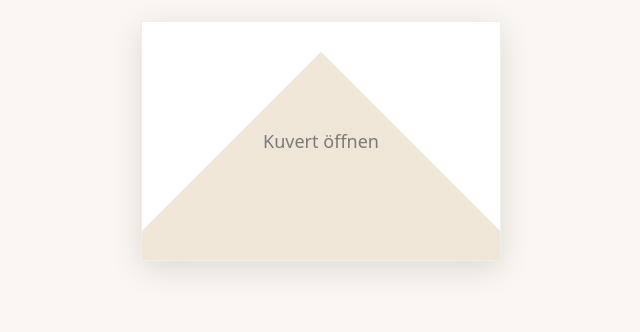
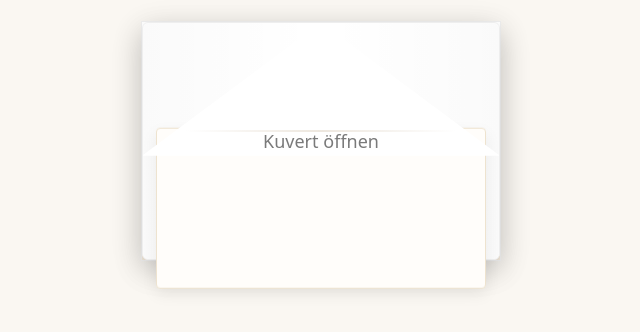
Before and after one commit to Constitosh/wedding, a website: page public/index.html in a window 1280 px wide. Shown: the part 132-464 px from the top of the page, without its empty margins (319-959 px from the left). Drawn offline with Linux system fonts and the light colour scheme.

Commit message:
Update styles.css

```diff
--- a/public/styles.css
+++ b/public/styles.css
@@ -140,3 +140,127 @@ input[type="text"], input[type="number"], textarea, select {
 }
 
 .footer-note { text-align: center; color: var(--muted); font-size: 12px; margin: 18px 0 12px; }
+
+/* 3D-Stage */
+.envelope-wrap {
+  display: grid;
+  place-items: center;
+  margin-top: 24px;
+  perspective: 1000px;
+}
+
+.envelope {
+  width: 360px;
+  height: 240px;
+  position: relative;
+  cursor: pointer;
+  transform-style: preserve-3d;
+  transition: transform .4s ease;
+}
+.envelope:hover { transform: translateY(-2px); }
+
+.open-label {
+  position: absolute; inset: 0;
+  display: grid; place-items: center;
+  font-size: 18px; color: var(--muted);
+  z-index: 5;
+  user-select: none;
+}
+
+/* Umschlag-Körper (Tasche) */
+.pocket {
+  position: absolute; inset: 0;
+  background: #fff;
+  border: 1px solid #eee;
+  border-radius: 6px;
+  box-shadow: 0 10px 30px rgba(0,0,0,.14);
+  z-index: 1;
+}
+
+/* Zierkanten links/rechts (leichte Schattenoptik) */
+.pocket::before,
+.pocket::after {
+  content: "";
+  position: absolute;
+  top: 0; bottom: 0; width: 48%;
+  background: linear-gradient(to right, rgba(0,0,0,0.02), transparent);
+  pointer-events: none;
+}
+.pocket::before { left: 0; border-top-left-radius: 6px; border-bottom-left-radius: 6px; }
+.pocket::after {
+  right: 0;
+  background: linear-gradient(to left, rgba(0,0,0,0.02), transparent);
+  border-top-right-radius: 6px; border-bottom-right-radius: 6px;
+}
+
+/* Klappe (Dreieck), klappt nach hinten auf */
+.flap {
+  position: absolute;
+  left: 0; right: 0; top: 0;
+  height: 56%;
+  transform-origin: top center;
+  transform: rotateX(0deg);
+  transition: transform .8s cubic-bezier(.2,.6,.15,1);
+  z-index: 4;
+  /* Dreiecksform */
+  background: #fff;
+  border: 1px solid #eee;
+  border-bottom: none;
+  clip-path: polygon(50% 0%, 100% 100%, 0% 100%);
+  box-shadow: 0 8px 18px rgba(0,0,0,.06);
+}
+
+/* Deko-Falzlinie auf der Klappe */
+.flap::after {
+  content: "";
+  position: absolute;
+  left: 12%;
+  right: 12%;
+  bottom: 18%;
+  height: 2px;
+  background: linear-gradient(to right, transparent, #e9e1d6, transparent);
+  opacity: .8;
+}
+
+/* Brief (zieht nach oben raus) */
+.letter {
+  position: absolute;
+  left: 14px; right: 14px;
+  bottom: 10px; top: 28%;
+  background: #fffdfa;
+  border: 1px solid #eee3cf;
+  border-radius: 4px;
+  box-shadow: 0 6px 16px rgba(0,0,0,.07);
+  transform: translateY(24%);
+  transition: transform .9s cubic-bezier(.2,.6,.15,1) .25s, box-shadow .3s ease .25s;
+  z-index: 2;
+}
+
+/* kleine Zierlinie auf dem Brief */
+.seal-line {
+  position: absolute; left: 0; right: 0; top: 24px;
+  height: 2px; background: linear-gradient(to right, transparent, #f0e6d8, transparent);
+}
+
+/* Öffnen-Zustand */
+.envelope.opened .flap {
+  transform: rotateX(180deg);
+  box-shadow: 0 2px 8px rgba(0,0,0,.04);
+}
+.envelope.opened .letter {
+  transform: translateY(-26%);
+  box-shadow: 0 10px 26px rgba(0,0,0,.10);
+}
+
+/* sanftes „Pop“ des ganzen Kuverts beim Öffnen */
+.envelope.opened { animation: env-pop .45s ease both; }
+@keyframes env-pop {
+  0% { transform: scale(1); }
+  60% { transform: scale(1.02); }
+  100% { transform: scale(1.004); }
+}
+
+/* Weniger Bewegung für Nutzer mit reduzierten Animationen */
+@media (prefers-reduced-motion: reduce) {
+  .envelope, .flap, .letter { transition: none !important; animation: none !important; }
+}
```
